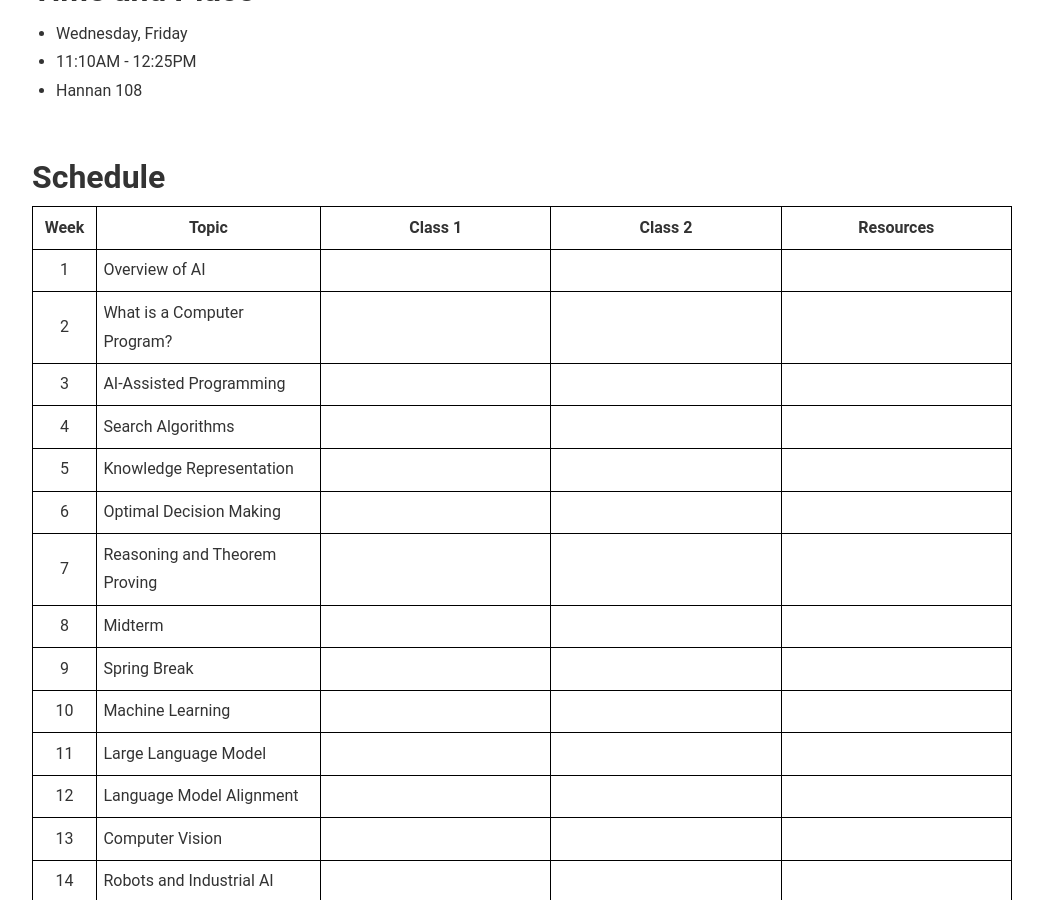
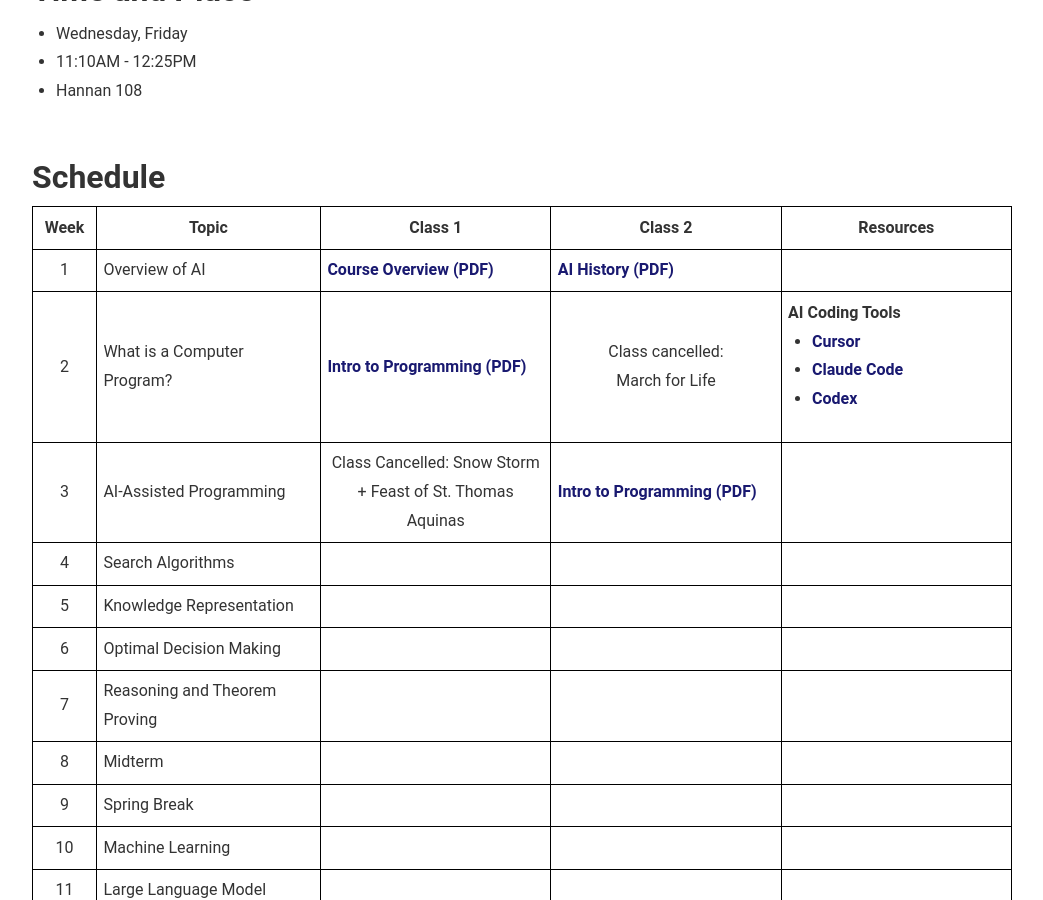
Before and after one commit to RichardKelley/richardkelley.github.io, a Jekyll site: the page built from ai109.md, in a window 1280 px wide and 900 px high, scrolled down 833 px. Shown: the whole window, without its empty margins (118-1161 px from the left). Built offline with Jekyll 4.4.1, drawn with Linux system fonts in a browser that asks for light colours.

Commit message:
Updates for week 3 of courses.

```diff
--- a/ai109.md
+++ b/ai109.md
@@ -44,22 +44,22 @@ The course is open to all students and does not require any computational backgr
     <tr>
       <td style="border: 1px solid #000; padding: 0.4em; text-align: center; width: 4em;">1</td>
       <td style="border: 1px solid #000; padding: 0.4em;">Overview of AI</td>
-      <td style="border: 1px solid #000; padding: 0.4em;"></td>
-      <td style="border: 1px solid #000; padding: 0.4em;"></td>
+      <td style="border: 1px solid #000; padding: 0.4em;"><a href="/AI109_slides/week-1/lecture-1.pdf" target="_blank">Course Overview (PDF)</a></td>
+      <td style="border: 1px solid #000; padding: 0.4em;"><a href="/AI109_slides/week-1/lecture-1.pdf" target="_blank">AI History (PDF)</a></td>
       <td style="border: 1px solid #000; padding: 0.4em;"></td>
     </tr>
     <tr>
       <td style="border: 1px solid #000; padding: 0.4em; text-align: center; width: 4em;">2</td>
       <td style="border: 1px solid #000; padding: 0.4em;">What is a Computer Program?</td>
-      <td style="border: 1px solid #000; padding: 0.4em;"></td>
-      <td style="border: 1px solid #000; padding: 0.4em;"></td>
-      <td style="border: 1px solid #000; padding: 0.4em;"></td>
+      <td style="border: 1px solid #000; padding: 0.4em;"><a href="/AI109_slides/week-2/intro-programming-js-2.pdf" target="_blank">Intro to Programming (PDF)</a></td>
+      <td style="border: 1px solid #000; padding: 0.4em; vertical-align: middle; text-align: center;"><p style="margin: 0;">Class cancelled:<br>March for Life</p></td>
+      <td style="border: 1px solid #000; padding: 0.4em;"><strong>AI Coding Tools</strong><ul><li><a href="https://cursor.com/home" target="_blank">Cursor</a></li><li><a href="https://code.claude.com/docs/en/overview" target="_blank">Claude Code</a></li><li><a href="https://openai.com/codex/" target="_blank">Codex</a></li></ul></td>
     </tr>
     <tr>
       <td style="border: 1px solid #000; padding: 0.4em; text-align: center; width: 4em;">3</td>
       <td style="border: 1px solid #000; padding: 0.4em;">AI-Assisted Programming</td>
-      <td style="border: 1px solid #000; padding: 0.4em;"></td>
-      <td style="border: 1px solid #000; padding: 0.4em;"></td>
+      <td style="border: 1px solid #000; padding: 0.4em; text-align: center;">Class Cancelled: Snow Storm + Feast of St. Thomas Aquinas</td>
+      <td style="border: 1px solid #000; padding: 0.4em;"><a href="/AI109_slides/week-3/intro-programming-js-2.pdf" target="_blank">Intro to Programming (PDF)</a></td>
       <td style="border: 1px solid #000; padding: 0.4em;"></td>
     </tr>
     <tr>
```
Also changed, not shown: about.md (+1 -1 lines), da510.md (+9 -4 lines), data.md (+4 -7 lines), publications.md (+6 -5 lines), 4 other files.
